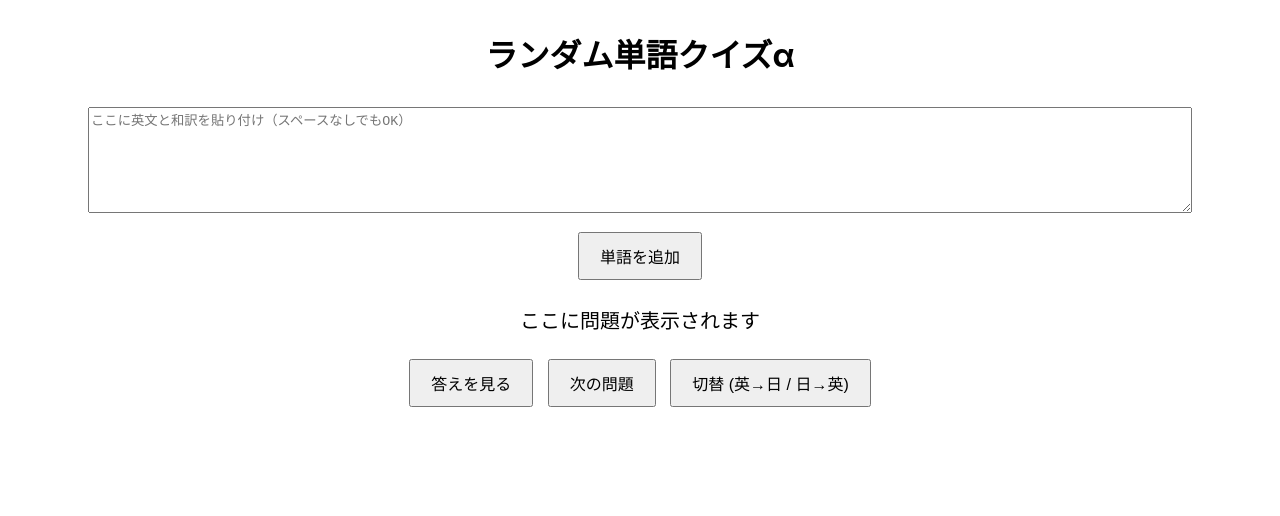
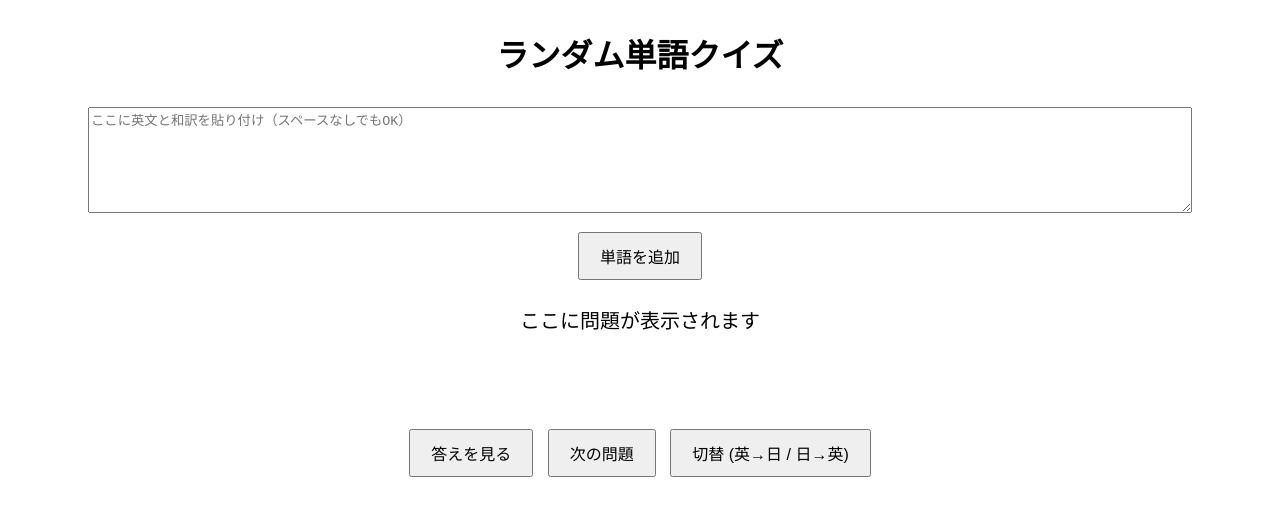
Before and after one commit to 49jt4r969n-eng/word-quiz, a plain HTML site: page index.html in a window 1280 px wide. Drawn offline with Linux system fonts and the light colour scheme.

Commit message:
Update index.html

```diff
--- a/index.html
+++ b/index.html
@@ -8,13 +8,23 @@
 body { font-family: -apple-system, BlinkMacSystemFont, sans-serif; text-align: center; margin: 30px; }
 button { padding: 10px 20px; margin: 5px; font-size: 16px; }
 #question { font-size: 20px; margin: 20px; word-wrap: break-word; white-space: pre-wrap; max-width: 90%; margin-left:auto; margin-right:auto; }
-#answer { font-size: 18px; margin: 20px; color: green; word-wrap: break-word; white-space: pre-wrap; max-width: 90%; margin-left:auto; margin-right:auto; }
+#answer {
+  font-size: 18px;
+  margin: 20px;
+  color: green;
+  word-wrap: break-word;
+  white-space: pre-wrap;
+  max-width: 90%;
+  margin-left:auto;
+  margin-right:auto;
+  min-height: 50px; /* 高さ固定でボタン位置を安定 */
+}
 textarea { width: 90%; height: 100px; margin: 10px 0; }
 </style>
 </head>
 <body>
 
-<h1>ランダム単語クイズα</h1>
+<h1>ランダム単語クイズ</h1>
 
 <textarea id="inputWords" placeholder="ここに英文と和訳を貼り付け（スペースなしでもOK）"></textarea><br>
 <button onclick="addWords()">単語を追加</button>
@@ -33,7 +43,7 @@ let currentWord = null;
 let lastIndex = -1;
 let direction = "en2ja";
 
-// 英字判定：アルファベット＋アポストロフィ＋ハイフン＋句読点・カンマ・クエスチョンマーク・感嘆符
+// 英字判定：アルファベット＋アポストロフィ＋ハイフン＋句読点・カンマ・疑問符・感嘆符
 function isEnglish(char) {
   return /^[A-Za-z’'\-\!\?,\.:;]$/.test(char);
 }
@@ -53,7 +63,7 @@ function addWords() {
   let rawText = document.getElementById("inputWords").value.trim();
   if (!rawText) return;
 
-  // 改行・タブのみ削除（空白は保持）
+  // 改行・タブのみ削除（空白保持）
   rawText = rawText.replace(/[\r\n\t]+/g, '');
 
   let temp = '';
```
